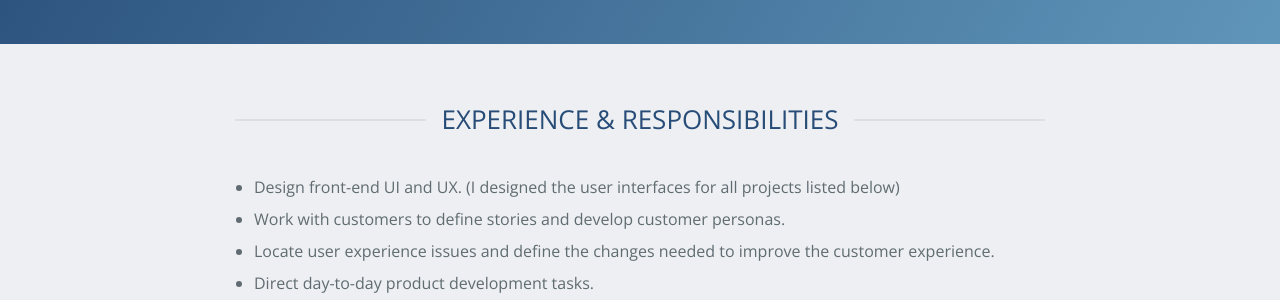
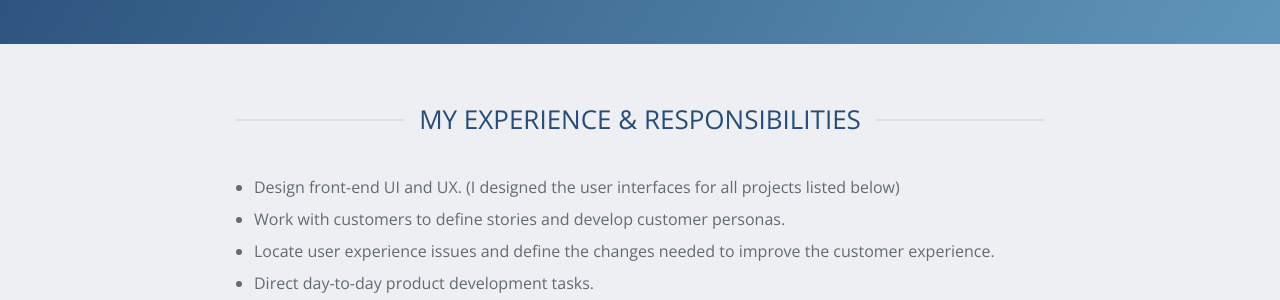
Before and after one commit to mfelt/mfelt.github.io, a Jekyll site: the page built from index.md, in a window 1280 px wide. Shown: the part 277-577 px from the top of the page. Built offline with Jekyll 4.4.1, drawn with Linux system fonts in a browser that asks for light colours; nearby versions of some CDN libraries; our own code applies the rules of GitHub Pages for plain Markdown files.

Commit message:
Update index.md

```diff
--- a/index.md
+++ b/index.md
@@ -1,4 +1,4 @@
-{% include h2 text="Experience & Responsibilities" %}
+{% include h2 text="My Experience & Responsibilities" %}
 
 - Design front-end UI and UX. (I designed the user interfaces for all projects listed below)
 - Work with customers to define stories and develop customer personas.
```
